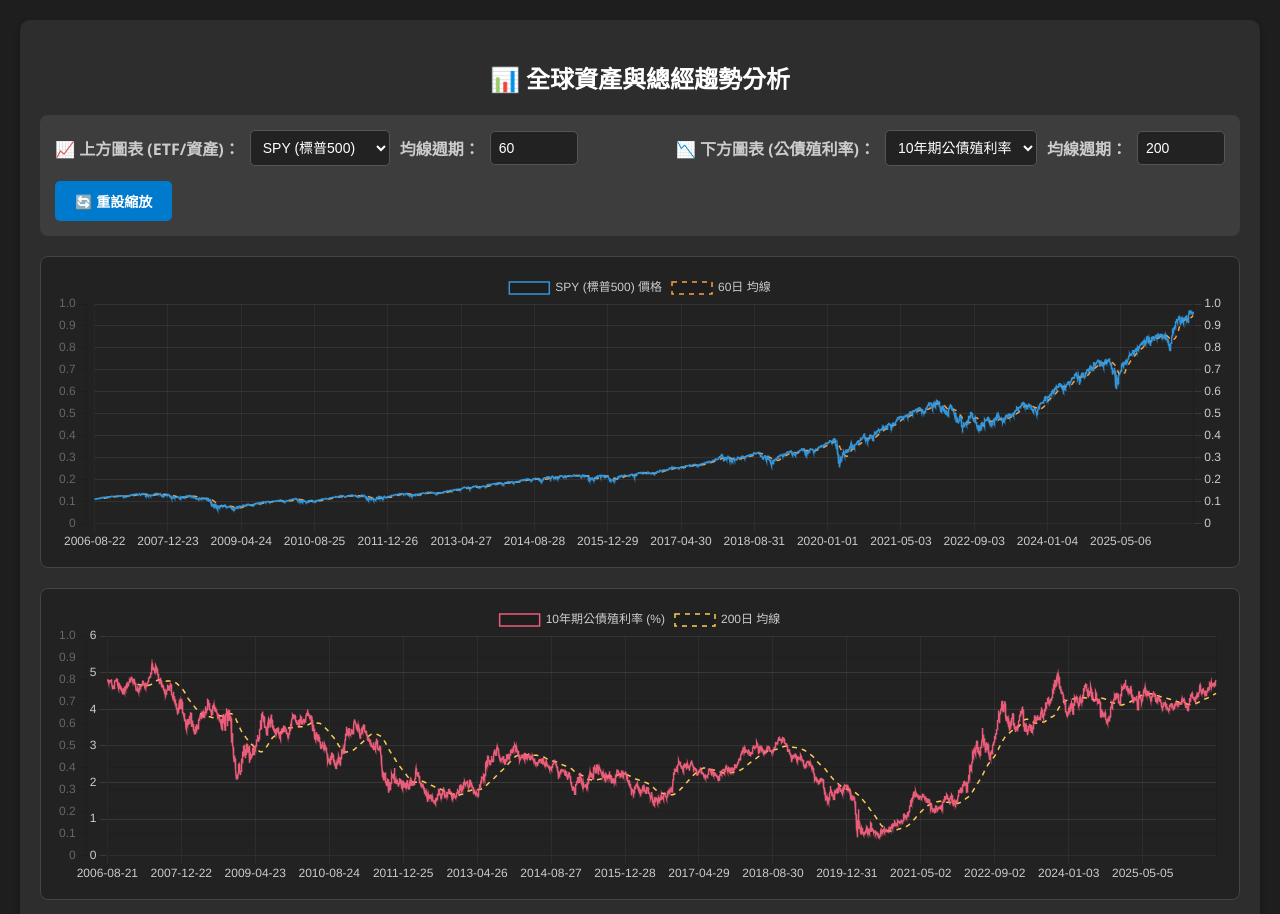
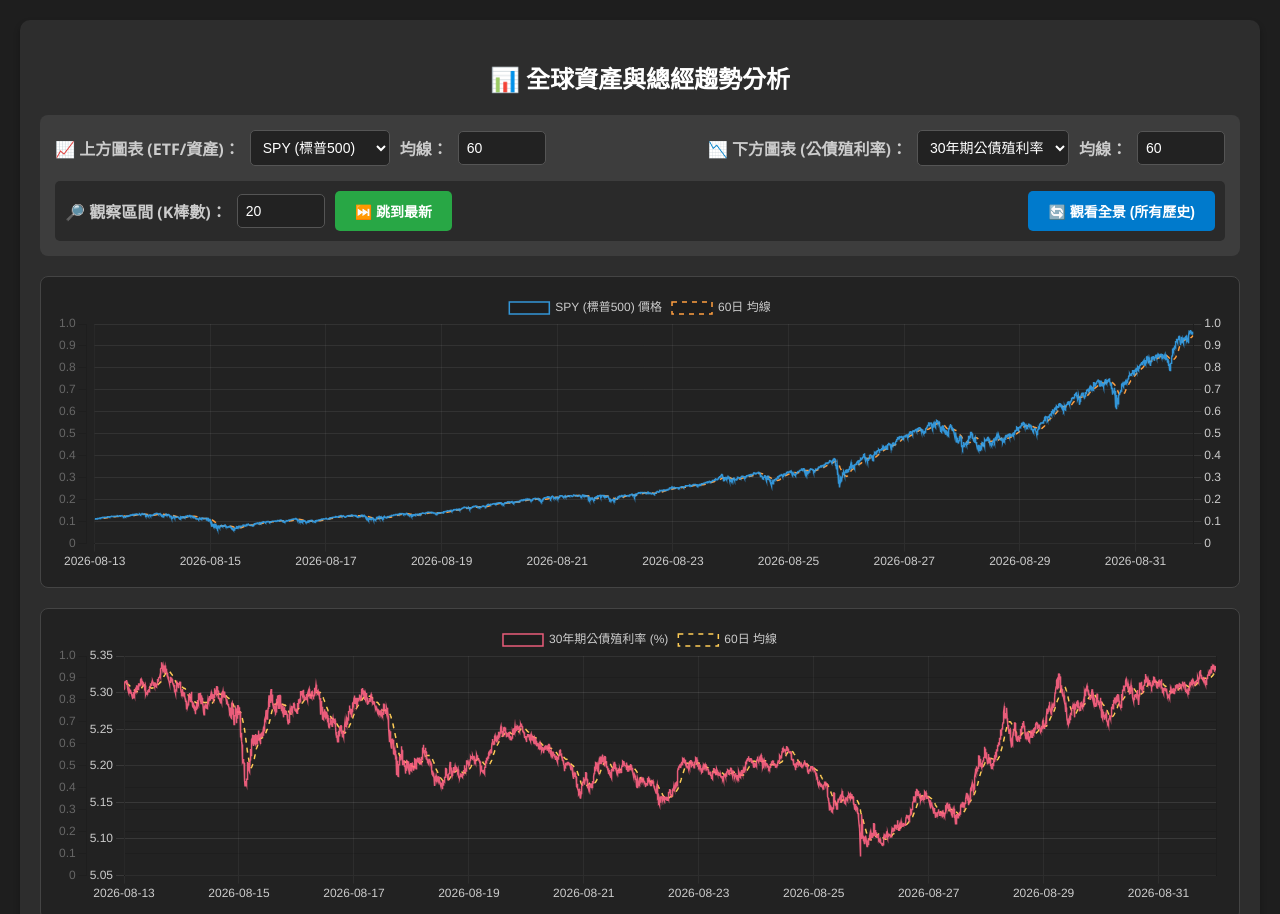
Before and after one commit to peter-c9/macro-yield-dashboard, a plain HTML site: page index.html in a window 1280 px wide. Shown: the top 914 px of the page. Drawn offline with nearby package versions, Linux system fonts and the light colour scheme; some packages are replaced by stand-ins of ours; a script that the page names is missing.

Commit message:
Update index.html

```diff
--- a/index.html
+++ b/index.html
@@ -12,13 +12,18 @@
         .container { max-width: 1200px; margin: 0 auto; background: #2d2d2d; padding: 20px; border-radius: 10px; box-shadow: 0 4px 6px rgba(0,0,0,0.3); }
         h2 { text-align: center; color: #fff; margin-bottom: 20px; }
 
-        .controls-panel { display: flex; justify-content: space-between; align-items: center; background: #3d3d3d; padding: 15px; border-radius: 8px; margin-bottom: 20px; flex-wrap: wrap; gap: 15px; }
+        .controls-panel { display: flex; flex-direction: column; gap: 15px; background: #3d3d3d; padding: 15px; border-radius: 8px; margin-bottom: 20px; }
+        .control-row { display: flex; justify-content: space-between; align-items: center; flex-wrap: wrap; gap: 15px; }
         .control-group { display: flex; align-items: center; gap: 10px; }
         .control-group label { font-weight: bold; color: #ccc; }
         select, input[type="number"] { padding: 8px; border-radius: 5px; border: 1px solid #555; background: #222; color: #fff; font-size: 14px; }
         input[type="number"] { width: 70px; }
 
-        .btn-reset { padding: 10px 20px; background-color: #007acc; color: white; border: none; border-radius: 5px; cursor: pointer; font-size: 14px; font-weight: bold; }
+        /* 按鈕樣式美化 */
+        button { padding: 10px 20px; border: none; border-radius: 5px; cursor: pointer; font-size: 14px; font-weight: bold; transition: 0.2s; }
+        .btn-action { background-color: #28a745; color: white; }
+        .btn-action:hover { background-color: #218838; }
+        .btn-reset { background-color: #007acc; color: white; }
         .btn-reset:hover { background-color: #005999; }
 
         .chart-wrapper { background: #222; padding: 15px; border-radius: 8px; margin-bottom: 20px; border: 1px solid #444; }
@@ -31,6 +36,8 @@
     <h2>📊 全球資產與總經趨勢分析</h2>
 
     <div class="controls-panel">
+        <!-- 第一排：商品與均線設定 -->
+        <div class="control-row">
             <div class="control-group">
                 <label>📈 上方圖表 (ETF/資產)：</label>
                 <select id="etfSelect" onchange="updateEtfChart()">
@@ -41,21 +48,30 @@
                     <option value="Silver_SLV.csv">SLV (白銀)</option>
                     <option value="Bitcoin_IBIT.csv">IBIT (比特幣)</option>
                 </select>
-            <label>均線週期：</label>
+                <label>均線：</label>
                 <input type="number" id="etfMaPeriod" value="60" min="1" max="1000" onchange="updateEtfChart()">
             </div>
 
             <div class="control-group">
                 <label>📉 下方圖表 (公債殖利率)：</label>
                 <select id="yieldSelect" onchange="updateYieldChart()">
+                    <option value="30Y_Yield.csv">30年期公債殖利率</option>
                     <option value="10Y_Yield.csv">10年期公債殖利率</option>
-                <option value="30Y_Yield.csv">30年期公債殖利率</option>
                 </select>
-            <label>均線週期：</label>
-            <input type="number" id="yieldMaPeriod" value="200" min="1" max="1000" onchange="updateYieldChart()">
+                <label>均線：</label>
+                <input type="number" id="yieldMaPeriod" value="60" min="1" max="1000" onchange="updateYieldChart()">
+            </div>
         </div>
 
-        <button class="btn-reset" onclick="resetChartsZoom()">🔄 重設縮放</button>
+        <!-- 第二排：視角控制 (K棒數量與縮放) -->
+        <div class="control-row" style="background: #2a2a2a; padding: 10px; border-radius: 5px;">
+            <div class="control-group">
+                <label>🔎 觀察區間 (K棒數)：</label>
+                <input type="number" id="visibleBars" value="20" min="5" max="5000">
+                <button class="btn-action" onclick="jumpToLatest()">⏭️ 跳到最新</button>
+            </div>
+            <button class="btn-reset" onclick="resetChartsZoom()">🔄 觀看全景 (所有歷史)</button>
+        </div>
     </div>
 
     <div class="chart-wrapper">
@@ -77,15 +93,39 @@
     const dataCache = {};
 
     // =========================================
+    // 0. 全局視角狀態控制器
+    // =========================================
+    // 用來記憶目前的縮放/平移位置，避免切換商品時視角跳掉
+    let currentMinLabel = undefined;
+    let currentMaxLabel = undefined;
+
+    function applyGlobalView() {
+        if (etfChartInstance) {
+            etfChartInstance.options.scales.x.min = currentMinLabel;
+            etfChartInstance.options.scales.x.max = currentMaxLabel;
+            etfChartInstance.update('none');
+        }
+        if (yieldChartInstance) {
+            yieldChartInstance.options.scales.x.min = currentMinLabel;
+            yieldChartInstance.options.scales.x.max = currentMaxLabel;
+            yieldChartInstance.update('none');
+        }
+    }
+
+    // =========================================
     // 1. 同步 X 軸縮放與平移的邏輯
     // =========================================
     function syncChartsScale(sourceChart) {
-        const targetChart = sourceChart === etfChartInstance ? yieldChartInstance : etfChartInstance;
-        if (!targetChart) return;
-        // 把目標圖表的 X 軸範圍鎖定成跟來源圖表一模一樣
-        targetChart.options.scales.x.min = sourceChart.scales.x.min;
-        targetChart.options.scales.x.max = sourceChart.scales.x.max;
-        targetChart.update('none'); // 無縫更新，不觸發動畫
+        // 從觸發動作的圖表中取得目前畫面上可見的起點與終點 Index
+        const minIndex = Math.max(0, Math.round(sourceChart.scales.x.min));
+        const maxIndex = Math.min(sourceChart.data.labels.length - 1, Math.round(sourceChart.scales.x.max));
+
+        // 轉換為真實的日期標籤
+        currentMinLabel = sourceChart.data.labels[minIndex];
+        currentMaxLabel = sourceChart.data.labels[maxIndex];
+
+        // 套用到兩張圖表
+        applyGlobalView();
     }
 
     const sharedZoomOptions = {
@@ -103,9 +143,36 @@
     };
 
     // =========================================
-    // 2. 自訂擴充套件：跨圖表垂直十字線
+    // 2. 自訂按鈕動作 (跳到最新 / 全景)
     // =========================================
-    let crosshairX = null; // 全域變數，紀錄滑鼠目前的 X 座標
+    function jumpToLatest() {
+        if (!etfChartInstance) return;
+
+        const barsCount = parseInt(document.getElementById('visibleBars').value) || 20;
+        const labels = etfChartInstance.data.labels;
+        const totalBars = labels.length;
+
+        if (totalBars === 0) return;
+
+        // 計算最新的 N 根 K 棒的起點
+        const startIndex = Math.max(0, totalBars - barsCount);
+
+        currentMinLabel = labels[startIndex];
+        currentMaxLabel = labels[totalBars - 1];
+
+        applyGlobalView();
+    }
+
+    function resetChartsZoom() {
+        currentMinLabel = undefined;
+        currentMaxLabel = undefined;
+        applyGlobalView();
+    }
+
+    // =========================================
+    // 3. 自訂擴充套件：跨圖表垂直十字線
+    // =========================================
+    let crosshairX = null;
 
     const crosshairPlugin = {
         id: 'crosshair',
@@ -113,12 +180,11 @@
             const { event, inChartArea } = args;
             if (event.type === 'mousemove') {
                 if (inChartArea) {
-                    crosshairX = event.x; // 更新滑鼠位置
-                    // 呼叫另一張圖表重新繪製以顯示十字線
+                    crosshairX = event.x;
                     const otherChart = chart === etfChartInstance ? yieldChartInstance : etfChartInstance;
                     if (otherChart) otherChart.draw();
                 } else {
-                    crosshairX = null; // 滑鼠離開圖表區域時清除
+                    crosshairX = null;
                     const otherChart = chart === etfChartInstance ? yieldChartInstance : etfChartInstance;
                     if (otherChart) otherChart.draw();
                 }
@@ -132,16 +198,14 @@
             if (crosshairX !== null) {
                 const ctx = chart.ctx;
                 const { top, bottom, left, right } = chart.chartArea;
-
-                // 確保垂直線只畫在圖表內部區域
                 if (crosshairX >= left && crosshairX <= right) {
                     ctx.save();
                     ctx.beginPath();
                     ctx.moveTo(crosshairX, top);
                     ctx.lineTo(crosshairX, bottom);
                     ctx.lineWidth = 1.5;
-                    ctx.strokeStyle = 'rgba(255, 255, 255, 0.4)';
-                    ctx.setLineDash([5, 5]); // 設定虛線樣式
+                    ctx.strokeStyle = 'rgba(255, 255, 255, 0.5)';
+                    ctx.setLineDash([5, 5]);
                     ctx.stroke();
                     ctx.restore();
                 }
@@ -150,7 +214,7 @@
     };
 
     // =========================================
-    // 3. 資料處理與圖表渲染
+    // 4. 資料處理與圖表渲染
     // =========================================
     function calculateSMA(data, period) {
         const sma = [];
@@ -193,7 +257,6 @@
         }
     }
 
-    // 共同的 X 軸設定
     const commonXAxis = { ticks: { color: '#ccc', maxTicksLimit: 15 }, grid: { color: 'rgba(255, 255, 255, 0.05)' } };
 
     async function updateEtfChart() {
@@ -219,19 +282,19 @@
                 responsive: true, maintainAspectRatio: false, interaction: { mode: 'index', intersect: false },
                 plugins: { zoom: sharedZoomOptions, legend: { labels: { color: '#ccc' } } },
                 scales: {
-                    x: commonXAxis,
-                    // 隱藏的左軸(佔位)，讓右軸價格能完美對齊下方圖表
+                    // 套用全局的視角
+                    x: { ...commonXAxis, min: currentMinLabel, max: currentMaxLabel },
                     yLeft: { position: 'left', ticks: { display: false }, grid: { drawBorder: false, color: 'transparent' } },
                     yRight: { position: 'right', ticks: { color: '#ccc' }, grid: { color: 'rgba(255, 255, 255, 0.1)' } }
                 }
             },
-            plugins: [crosshairPlugin] // 載入十字線套件
+            plugins: [crosshairPlugin]
         });
     }
 
     async function updateYieldChart() {
         const filename = document.getElementById('yieldSelect').value;
-        const maPeriod = parseInt(document.getElementById('yieldMaPeriod').value) || 200;
+        const maPeriod = parseInt(document.getElementById('yieldMaPeriod').value) || 60;
         const labelName = document.getElementById('yieldSelect').options[document.getElementById('yieldSelect').selectedIndex].text;
 
         const data = await fetchData(filename);
@@ -252,32 +315,25 @@
                 responsive: true, maintainAspectRatio: false, interaction: { mode: 'index', intersect: false },
                 plugins: { zoom: sharedZoomOptions, legend: { labels: { color: '#ccc' } } },
                 scales: {
-                    x: commonXAxis,
-                    // 殖利率放左軸，右側放一個隱藏軸(佔位)
+                    // 套用全局的視角
+                    x: { ...commonXAxis, min: currentMinLabel, max: currentMaxLabel },
                     yLeft: { position: 'left', ticks: { color: '#ccc' }, grid: { color: 'rgba(255, 255, 255, 0.1)' } },
                     yRight: { position: 'right', ticks: { display: false }, grid: { drawBorder: false, color: 'transparent' } }
                 }
             },
-            plugins: [crosshairPlugin] // 載入十字線套件
+            plugins: [crosshairPlugin]
         });
     }
 
-    function resetChartsZoom() {
-        if (etfChartInstance) {
-            etfChartInstance.options.scales.x.min = undefined;
-            etfChartInstance.options.scales.x.max = undefined;
-            etfChartInstance.update();
-        }
-        if (yieldChartInstance) {
-            yieldChartInstance.options.scales.x.min = undefined;
-            yieldChartInstance.options.scales.x.max = undefined;
-            yieldChartInstance.update();
-        }
-    }
+    // =========================================
+    // 5. 網頁載入初始化 (等待資料載入後強制鎖定最新區間)
+    // =========================================
+    window.onload = async () => {
+        // 使用 Promise.all 確保兩張圖表的資料都抓完並畫好
+        await Promise.all([updateEtfChart(), updateYieldChart()]);
 
-    window.onload = () => {
-        updateEtfChart();
-        updateYieldChart();
+        // 初始載入完成後，直接模擬點擊「跳到最新」按鈕，鎖定預設的 20 根 K 棒
+        jumpToLatest();
     };
 </script>
 
```
Lines whose indentation alone changed are shown as unchanged.
